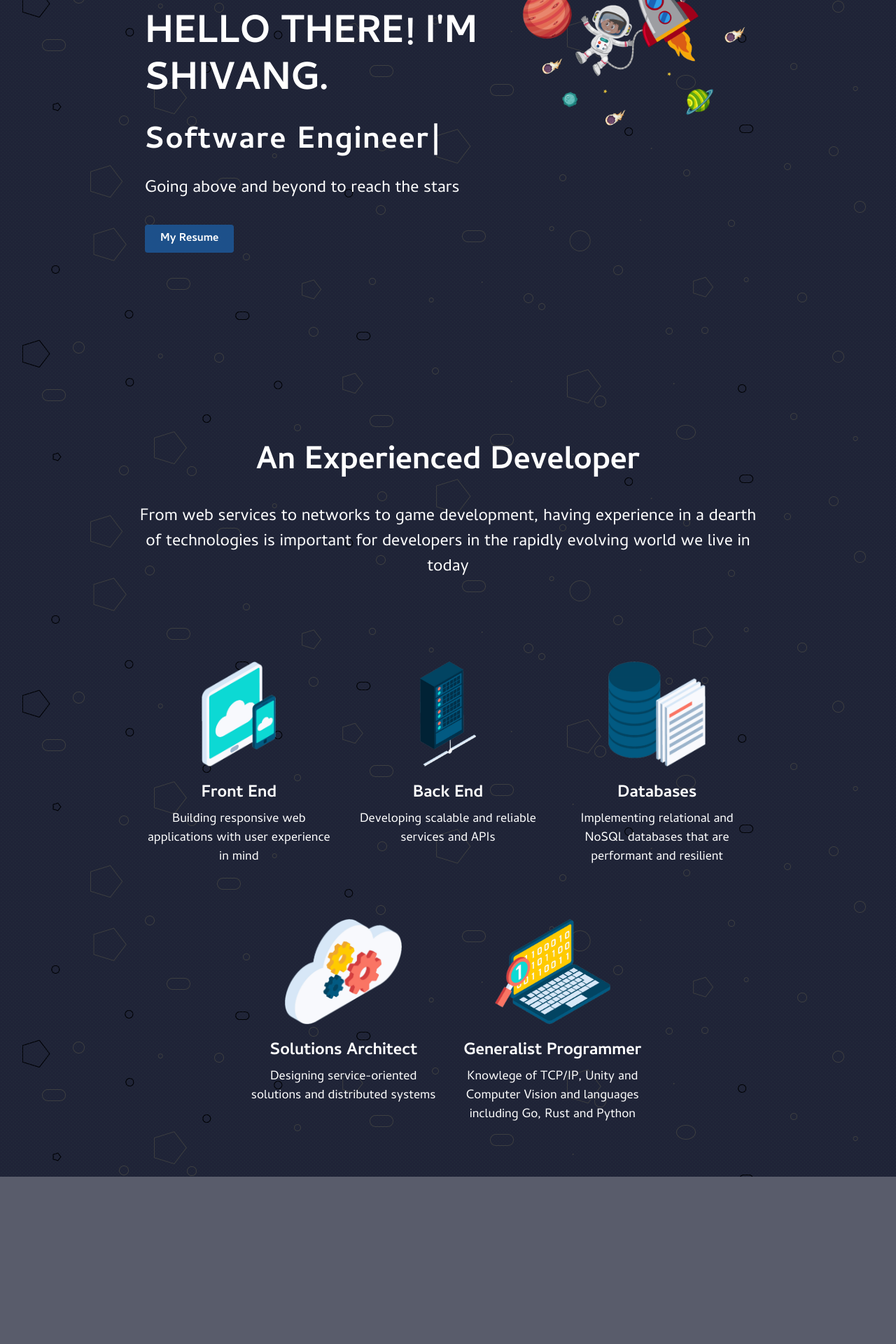
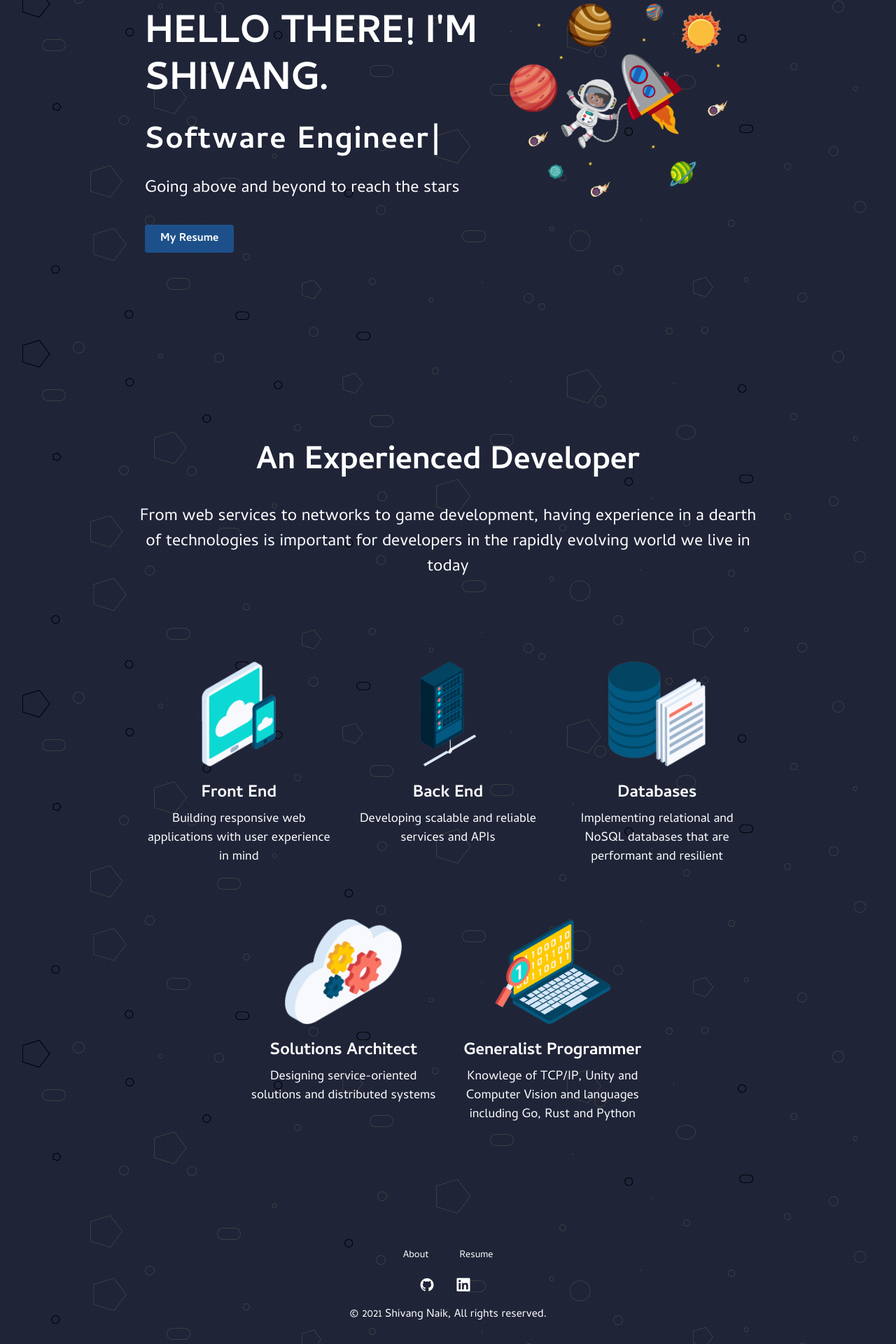
Before and after one commit to shivnaik5/Portfolio-Site, a Next.js app: page / in a window 1280 px wide. Shown: the part 214-2134 px from the top of the page at 70% size. Before the commit the page ends 1895 px from the top, so only its background shows below. Built offline with nearby package versions, Linux system fonts and the light colour scheme.

Commit message:
Add footer to base layout.

```diff
--- a/components/BasePage.js
+++ b/components/BasePage.js
@@ -1,11 +1,7 @@
 import { Container } from 'reactstrap';
-import Head from 'next/head';
 
 const BasePage = ({ className, children }) => (
   <div className={`base-page ${className}`}>
-    <Head>
-        <link rel="stylesheet" href="https://cdn.jsdelivr.net/gh/devicons/devicon@v2.9.0/devicon.min.css" />
-    </Head>
     <Container>
       {children}
     </Container>
--- a/components/layouts/BaseLayout.js
+++ b/components/layouts/BaseLayout.js
@@ -1,14 +1,20 @@
 import Header from '@/components/shared/Header';
+import Footer from '@/components/shared/Footer';
+import Head from 'next/head';
 
 const BaseLayout = ({ children, className }) => {
   return (
     <div className="layout-container">
+      <Head>
+          <link rel="stylesheet" href="https://cdn.jsdelivr.net/gh/devicons/devicon@v2.9.0/devicon.min.css" />
+      </Head>
       <Header />
       <main className={`cover ${className}`}>
         <div className="wrapper">
           {children}
         </div>
       </main>
+      <Footer />
     </div>
   );
 }
--- /dev/null
+++ b/components/shared/Footer.js
@@ -0,0 +1,32 @@
+import React from 'react';
+import Link from 'next/link';
+
+const Footer = () => (
+  <footer className='footer'>
+    <section className='site-links links'>
+      <Link href='/about'>
+        <a className='site-links-link'>About</a>
+      </Link>
+      <Link href='/resume'>
+        <a className='site-links-link'>Resume</a>
+      </Link>
+    </section>
+    <section className='site-links'>
+      <Link href='https://www.github.com/shivnaik5' >
+        <a target='_blank' className='site-links-icon'>
+          <i className="devicon-github-original icon" />
+        </a>
+      </Link>
+      <Link href='https://www.linkedin.com/in/shivang-naik'>
+        <a target='_blank' className='site-links-icon'>
+          <i className="devicon-linkedin-plain icon" />
+        </a>
+      </Link>
+    </section>
+    <section>
+      &#169; 2021 Shivang Naik, All rights reserved.
+    </section>
+  </footer>
+);
+
+export default Footer;
--- a/components/shared/Header.js
+++ b/components/shared/Header.js
@@ -32,7 +32,6 @@ const Header = () => {
 
   useEffect(() => {
     const handleScroll = () => {
-      console.log('is this called????')
       setHeaderClassName(window.scrollY > 50 ? 'scrolled' : '');
     }
 
--- a/pages/index.js
+++ b/pages/index.js
@@ -43,7 +43,7 @@ class Index extends React.Component {
 
               </Col>
 
-              <Col md='4'>
+              <Col md='4' className='hero-image'>
                 <div className='hero-section'>
                   <img className='image' src='/images/space-md.png'/>
                 </div>
--- a/styles/_index.scss
+++ b/styles/_index.scss
@@ -21,6 +21,13 @@
   padding-bottom: 15em;
 }
 
+.hero-image {
+  display: flex;
+  justify-content: center;
+  align-items: center;
+  right: 5em;
+}
+
 .hero-section{
   h2 {
     color: white;
@@ -30,27 +37,12 @@
 
   perspective: 1000px;
   color: white;
-  width: 110%;
-  position: absolute;
   right: 1em;
-  top: -10%;
-
-  // &-content {
-  //   position: absolute;
-  //   bottom: 20px;
-  //   width: 360px;
-  //   left: 6%;
-  //   z-index: 1;
-
-  //   &-intro {
-  //     font-size: 17px;
-  //   }
-  // }
 }
 
 .image {
   width: auto;
-  max-width: 100%;
+  max-width: 120%;
 }
 
 .hero-welcome-headline {
--- /dev/null
+++ b/styles/components/_footer.scss
@@ -0,0 +1,47 @@
+.footer {
+  text-align: center;
+  color: $white;
+  margin-top: 100px;
+  padding-bottom: 30px;
+
+  .site-links {
+    margin-bottom: 10px;
+
+    &.links {
+      margin-bottom: 20px;
+    }
+
+    &-link {
+      color: $white;
+      padding: 6px 22px;
+      text-decoration: none;
+      transition: 0.5s ease-out;
+      border-radius: 5px;
+      font-size: 14px;
+
+      &:hover {
+        background-color: $san-juan-faded;
+        transition: 0.5s ease-in;
+      }
+    }
+
+    &-icon {
+      color: $white;
+      font-size: 20px;
+      text-decoration: none;
+      margin-left: 12px;
+      margin-right: 20px;
+    }
+
+    .icon {
+      transition: 0.3s ease-out;
+      &:hover {
+        // color: $san-marino;
+        border-radius: 50px;
+        box-shadow: inset 0px 0px 20px 20px $dodger-blue-faded;
+        // background-color: yellow;
+        transition: 0.3s ease-in;
+      }
+    }
+  }
+}
--- a/styles/components/_header.scss
+++ b/styles/components/_header.scss
@@ -38,7 +38,7 @@
 
   &.scrolled {
     background-color: $stratos-faded !important;
-    transition: all 0.1s ease-out 0s;
+    transition: all 0.2s ease-out 0s;
     box-shadow: 0px 10px 10px 0px $black-pearl-faded;
     backdrop-filter: blur(15px);
   }
--- a/styles/main.scss
+++ b/styles/main.scss
@@ -3,6 +3,7 @@
 @import './shared/colors';
 @import './shared/utils';
 @import './components/header';
+@import './components/footer';
 @import './pages/resume';
 @import './pages/about';
 @import './pages/home';
--- a/styles/shared/_colors.scss
+++ b/styles/shared/_colors.scss
@@ -7,6 +7,7 @@ $limed-spruce: #354a4c;
 $san-marino: #4975a8;
 $white: #ffffff;
 
+$abbey-faded: #51575d38;
 $black-pearl-faded: #09051d2c;
 $blue-faded: #2908e4c0;
 $blue-charcoal-faded: #00051da6;
```
